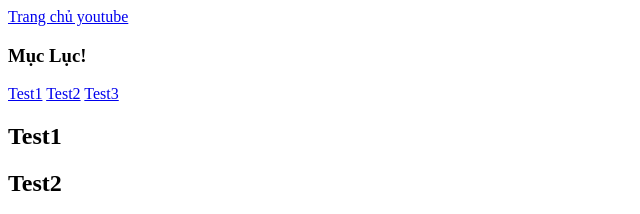
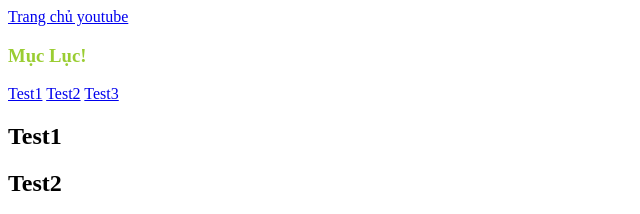
Before and after one commit to vanchinh55/learn-FE, a plain HTML site: page index.html in a window 1280 px wide. Shown: the top 214 px of the page, 0-640 px from the left. Drawn offline with Linux system fonts and the light colour scheme.

Commit message:
update 26/10

```diff
--- a/index.html
+++ b/index.html
@@ -4,6 +4,7 @@
     <meta charset="UTF-8">
     <meta http-equiv="X-UA-Compatible" content="IE=edge">
     <meta name="viewport" content="width=device-width, initial-scale=1.0">
+    <link rel="stylesheet" href="style.css">
     <title>Test</title>
 </head>
 <body>
--- /dev/null
+++ b/style.css
@@ -0,0 +1,3 @@
+h3 {
+    color: yellowgreen;
+}
```
